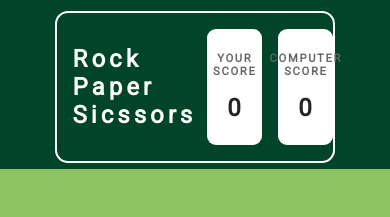
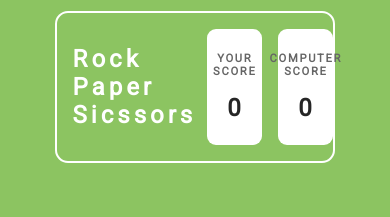
Before and after one commit to pravin8413/Module-Test-1, a plain HTML site: page index.html in a window 390 px wide. Shown: the top 217 px of the page. Drawn offline with Linux system fonts and the light colour scheme; a web font is replaced by a local one.

Commit message:
second commit

```diff
--- a/style.css
+++ b/style.css
@@ -593,7 +593,7 @@
         width: 100%;
         height: 20vh;
         align-items: center;
-        background-color: #004429;
+
     }
     .container {
         width: 90%;
```
